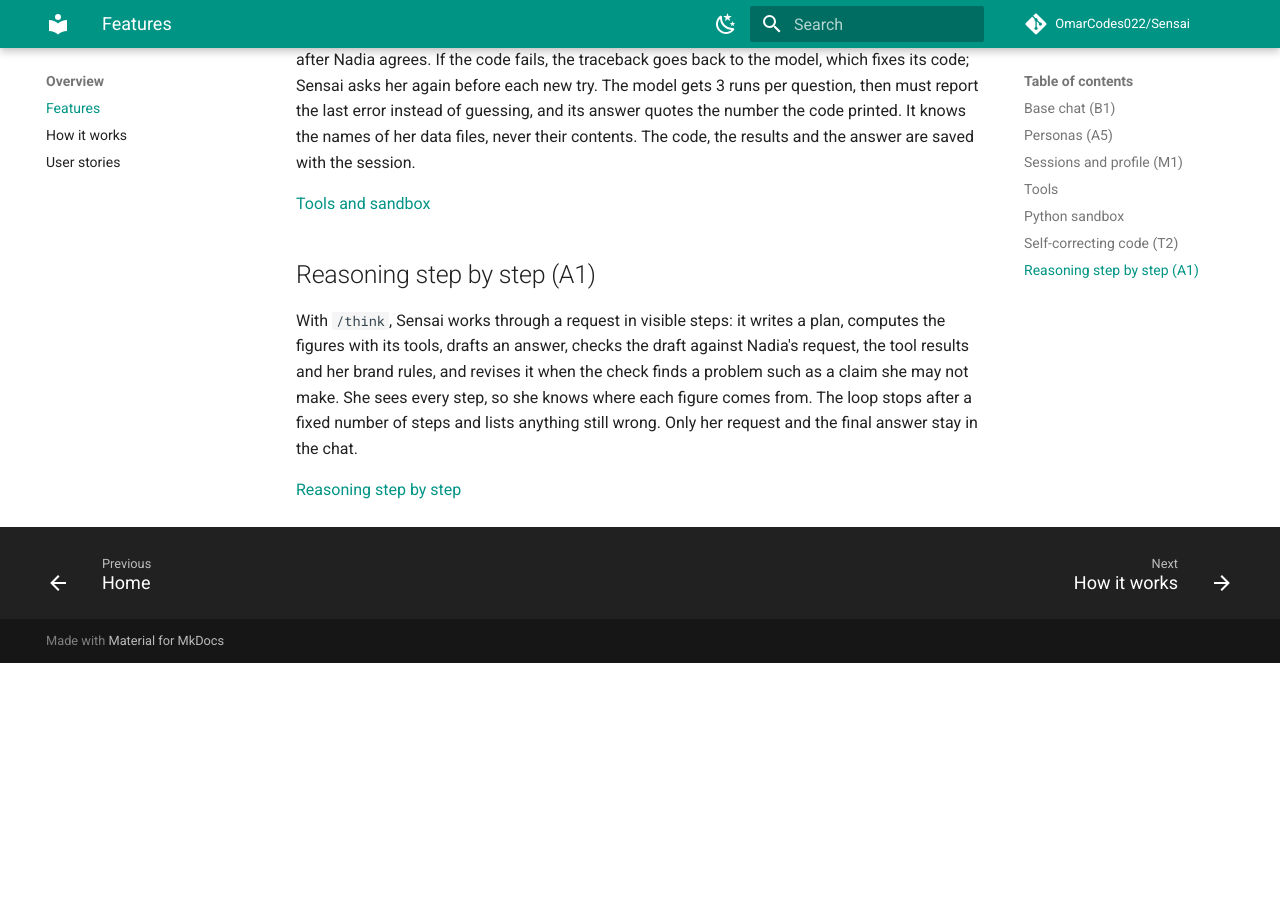
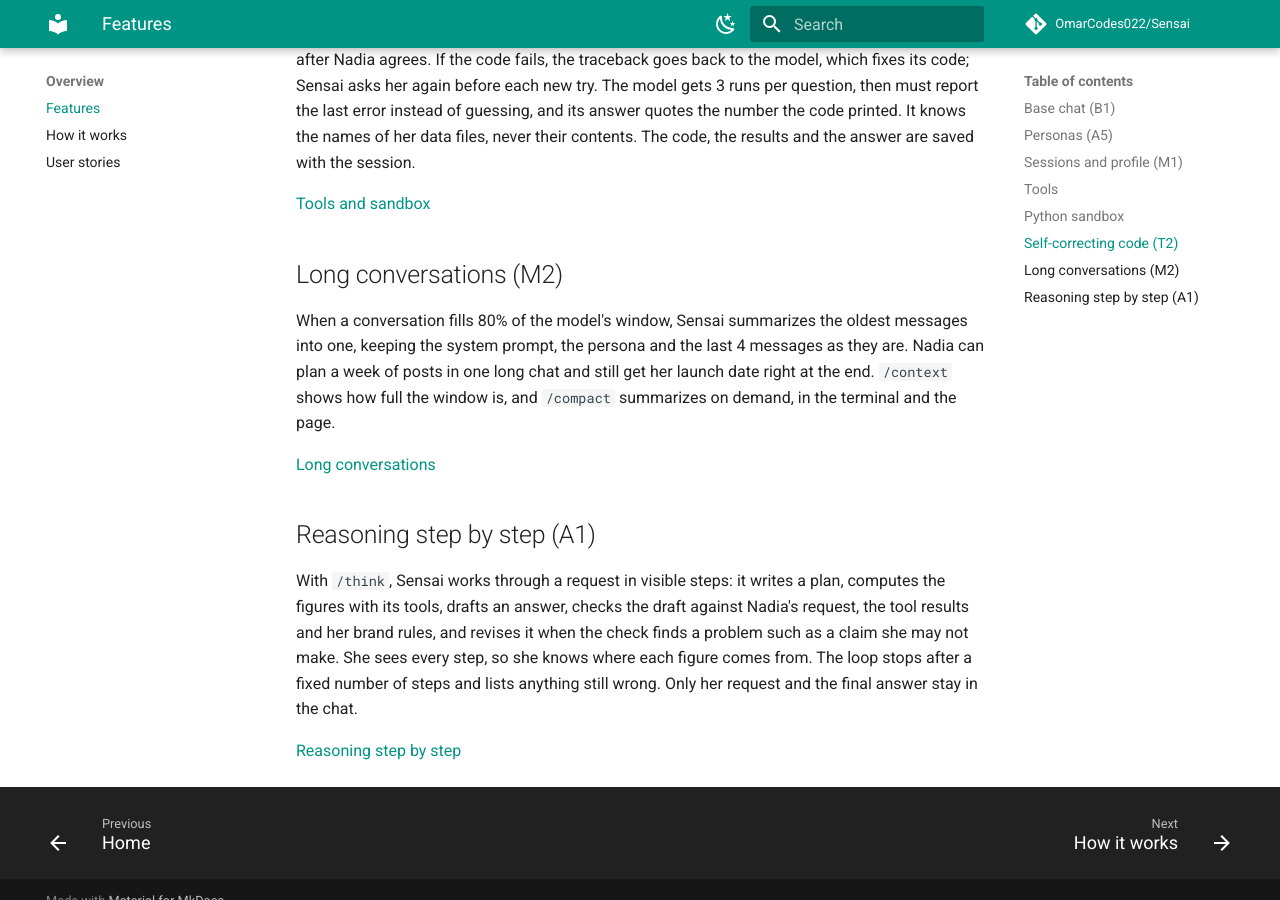
Before and after one commit to OmarCodes022/Sensai, an MkDocs documentation site: the page built from docs/overview/features.md, in a window 1280 px wide and 900 px high, scrolled down 1651 px. Built offline with MkDocs 1.6.1 and Material for MkDocs 9.7.7, drawn with Linux system fonts in a browser that asks for light colours; comment, search, counter and statistics services are not loaded; before the commit the page ends 2314 px from its top, so only the background shows below that.

Commit message:
docs: long conversations guide, README row and configuration
Claude-Session: https://claude.ai/code/session_01Ms8xg11Dg3U67PLKoFhJGg

```diff
--- a/docs/overview/features.md
+++ b/docs/overview/features.md
@@ -68,6 +68,16 @@ answer are saved with the session.
 
 [Tools and sandbox](../user-guide/tools.md)
 
+## Long conversations (M2)
+
+When a conversation fills 80% of the model's window, Sensai summarizes the
+oldest messages into one, keeping the system prompt, the persona and the last
+4 messages as they are. Nadia can plan a week of posts in one long chat and
+still get her launch date right at the end. `/context` shows how full the
+window is, and `/compact` summarizes on demand, in the terminal and the page.
+
+[Long conversations](../user-guide/context.md)
+
 ## Reasoning step by step (A1)
 
 With `/think`, Sensai works through a request in visible steps: it writes a
--- a/mkdocs.yml
+++ b/mkdocs.yml
@@ -26,6 +26,7 @@ nav:
       - Tools and sandbox: user-guide/tools.md
       - Reasoning step by step: user-guide/thinking.md
       - Document search: user-guide/documents.md
+      - Long conversations: user-guide/context.md
   - Developer guide:
       - Architecture: developer-guide/architecture.md
       - File structure: developer-guide/file-structure.md
```
Also changed, not shown: README.md (+2 -1 lines), docs/user-guide/chatting.md (+4 -1 lines), docs/user-guide/context.md (added, +58 -0 lines), 1 other file.
